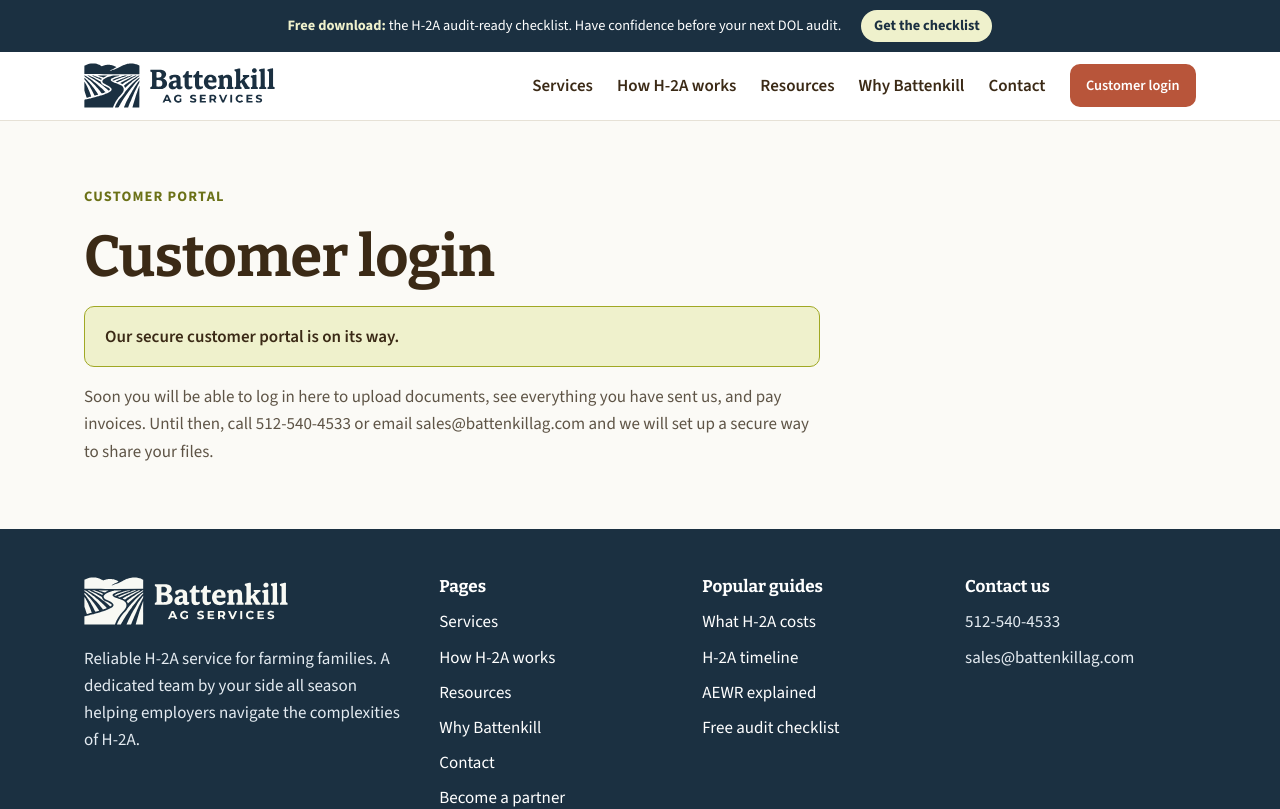
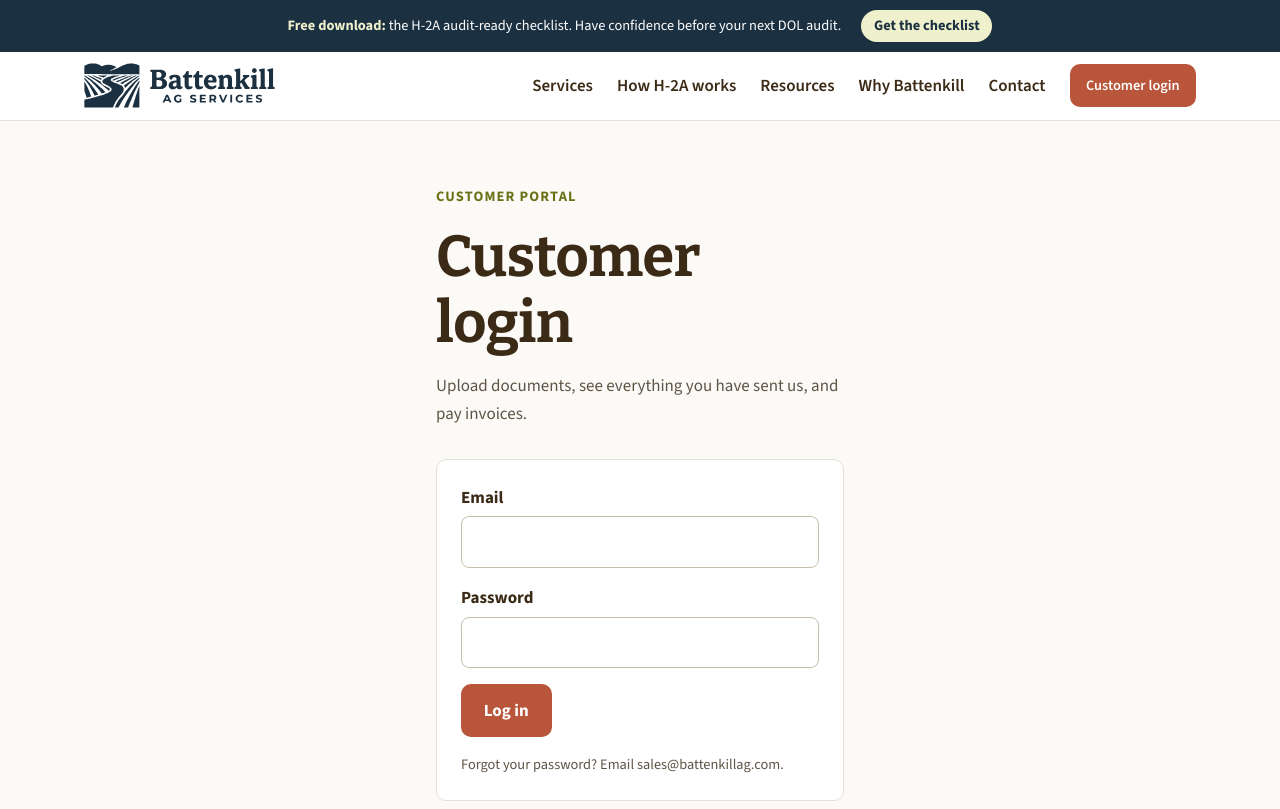
Before and after one commit to mfarh2a/battenkillag-use-me, a Next.js app: page /login in a window 1280 px wide. Shown: the top 809 px of the page. Built offline with nearby package versions, Linux system fonts and the light colour scheme; no server answers.

Commit message:
Login page: email and password form, portal on the way
Co-Authored-By: Claude Opus 5.5 <noreply@anthropic.com>
Claude-Session: https://claude.ai/code/session_015cpjf5ajPeXVSvyknWthQ2

```diff
--- a/app/login/page.tsx
+++ b/app/login/page.tsx
@@ -1,18 +1,20 @@
 import type { Metadata } from "next";
-import { site } from "@/lib/site";
+import LoginForm from "@/components/LoginForm";
 
 export const metadata: Metadata = { title: "Customer login", robots: { index: false, follow: false } };
 
 export default function Login() {
   return (
     <section className="section">
-      <div className="wrap stack prose">
-        <p className="eyebrow">Customer portal</p>
-        <h1>Customer login</h1>
-        <p className="notice">Our secure customer portal is on its way.</p>
-        <p className="muted">
-          Soon you will be able to log in here to upload documents, see everything you have sent us, and pay invoices. Until then, call {site.phone} or email {site.email} and we will set up a secure way to share your files.
-        </p>
+      <div className="wrap" style={{ maxWidth: "28rem" }}>
+        <div className="stack-lg">
+          <div className="stack">
+            <p className="eyebrow">Customer portal</p>
+            <h1>Customer login</h1>
+            <p className="muted">Upload documents, see everything you have sent us, and pay invoices.</p>
+          </div>
+          <LoginForm />
+        </div>
       </div>
     </section>
   );
--- /dev/null
+++ b/components/LoginForm.tsx
@@ -0,0 +1,37 @@
+"use client";
+
+import { useState } from "react";
+import { site } from "@/lib/site";
+
+export default function LoginForm() {
+  const [tried, setTried] = useState(false);
+
+  function onSubmit(e: React.FormEvent<HTMLFormElement>) {
+    e.preventDefault();
+    setTried(true);
+  }
+
+  return (
+    <form className="form card login-form" onSubmit={onSubmit}>
+      <div className="field full">
+        <label htmlFor="login-email">Email</label>
+        <input id="login-email" name="email" type="email" required autoComplete="username" maxLength={150} />
+      </div>
+      <div className="field full">
+        <label htmlFor="login-password">Password</label>
+        <input id="login-password" name="password" type="password" required autoComplete="current-password" maxLength={200} />
+      </div>
+      {tried && (
+        <div className="form-status err full" role="alert">
+          Online login is on the way. For now, call {site.phone} or email {site.email} and we will help right away.
+        </div>
+      )}
+      <div className="full">
+        <button className="btn btn-primary" type="submit">Log in</button>
+      </div>
+      <p className="muted full" style={{ fontSize: "var(--step--1)" }}>
+        Forgot your password? Email {site.email}.
+      </p>
+    </form>
+  );
+}
```
